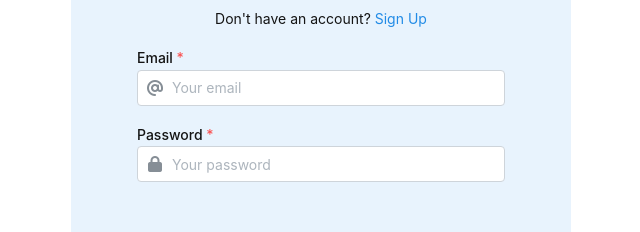
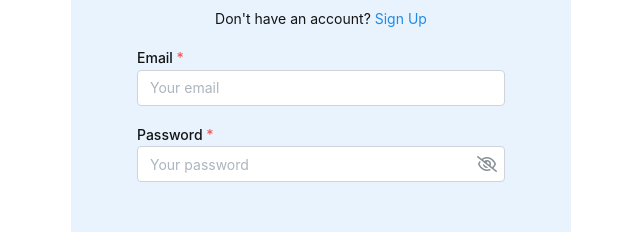
Before and after one commit to aniveam/Flipstax, a React (Vite) app in the folder frontend/: page /login in a window 1280 px wide. Shown: the part 316-548 px from the top of the page, without its empty margins (319-959 px from the left). Built offline with nearby package versions, Linux system fonts and the light colour scheme.

Commit message:
Add show/hide password

```diff
--- a/frontend/src/components/Form.tsx
+++ b/frontend/src/components/Form.tsx
@@ -28,6 +28,7 @@ interface FormData {
 export function Form({ type }: FormProps) {
   const { colorScheme } = useMantineColorScheme();
   const googleClientId = import.meta.env.VITE_GOOGLE_CLIENT_ID;
+  const [passwordVisible, setPasswordVisible] = useState<boolean>(false);
 
   useEffect(() => {
     document.title = (isLogin ? "Log In" : "Register") + " • Flipstax";
@@ -52,6 +53,10 @@ export function Form({ type }: FormProps) {
     e.preventDefault();
     // TODO: Implement form submission logic
     console.log("Form submitted:", formData);
+    if (isLogin) {
+    } else {
+      //Registering user
+    }
   };
 
   const handleGoogleSuccess = (credentialResponse: any) => {
@@ -98,7 +103,12 @@ export function Form({ type }: FormProps) {
 
           <Text size="sm">
             {isLogin ? "Don't have an account? " : "Already have an account? "}
-            <Anchor component={Link} to={isLogin ? "/register" : "/login"}>
+            <Anchor
+              component={Link}
+              to={isLogin ? "/register" : "/login"}
+              underline="never"
+              className={classes.customAnchor}
+            >
               {isLogin ? "Sign Up" : "Log In"}
             </Anchor>
           </Text>
@@ -110,19 +120,26 @@ export function Form({ type }: FormProps) {
             placeholder="Your email"
             withAsterisk
             w="80%"
-            leftSection={<i className="fa-solid fa-at" aria-hidden="true" />}
             required
           />
 
           <TextInput
             value={formData.password}
             onChange={handleInputChange("password")}
-            type="password"
+            type={passwordVisible ? "text" : "password"}
             label="Password"
             placeholder="Your password"
             withAsterisk
             w="80%"
-            leftSection={<i className="fa-solid fa-lock" aria-hidden="true" />}
+            rightSection={
+              <i
+                onClick={() => setPasswordVisible(!passwordVisible)}
+                className={`fa-regular ${
+                  passwordVisible ? "fa-eye" : "fa-eye-slash"
+                }`}
+                style={{ cursor: "pointer" }}
+              />
+            }
             required
           />
 
--- a/frontend/src/components/layout/Navbar.tsx
+++ b/frontend/src/components/layout/Navbar.tsx
@@ -6,6 +6,7 @@ import {
   Grid,
   Image,
   Text,
+  Title,
   useMantineColorScheme,
   useMantineTheme,
 } from "@mantine/core";
@@ -32,7 +33,7 @@ export function Navbar() {
     >
       <Grid align="center" w="100%">
         <Grid.Col span={4} display={{ base: "none", md: "block" }}>
-          <Flex justify="flex-start" align="flex-start">
+          <Flex justify="flex-start" align="center" direction="row">
             <Image
               src="/img/logo.png"
               alt="Flipstax Logo"
@@ -40,10 +41,11 @@ export function Navbar() {
               height={50}
               fit="contain"
             />
+            <Title pl={10} size="h3">Flipstax</Title>
           </Flex>
         </Grid.Col>
         <Grid.Col span={{ base: 6, md: 4 }}>
-          <Flex justify="center" align="center" gap="md">
+          <Flex justify="center" align="center" gap="xl">
             <Text fw={500}>Home</Text>
             <Text fw={500}>How It Works</Text>
           </Flex>
--- a/frontend/src/modules/Flipstax.module.css
+++ b/frontend/src/modules/Flipstax.module.css
@@ -3,6 +3,7 @@
     --mantine-color-blue-light
   ); /* Light blue background */
   --text-color: var(--mantine-color-dark-9); /* Dark text color */
+  --hover-color: var(--mantine-color-blue-9);
 }
 
 .dark {
@@ -12,6 +13,7 @@
   --text-color: var(
     --mantine-color-gray-0
   ); /* Light text color for dark mode */
+  --hover-color: var(--mantine-color-dark-1);
 }
 
 .box {
@@ -28,3 +30,7 @@
   text-decoration: none;
   color: inherit;
 }
+
+.customAnchor:hover {
+  color: var(--hover-color);
+}
```
